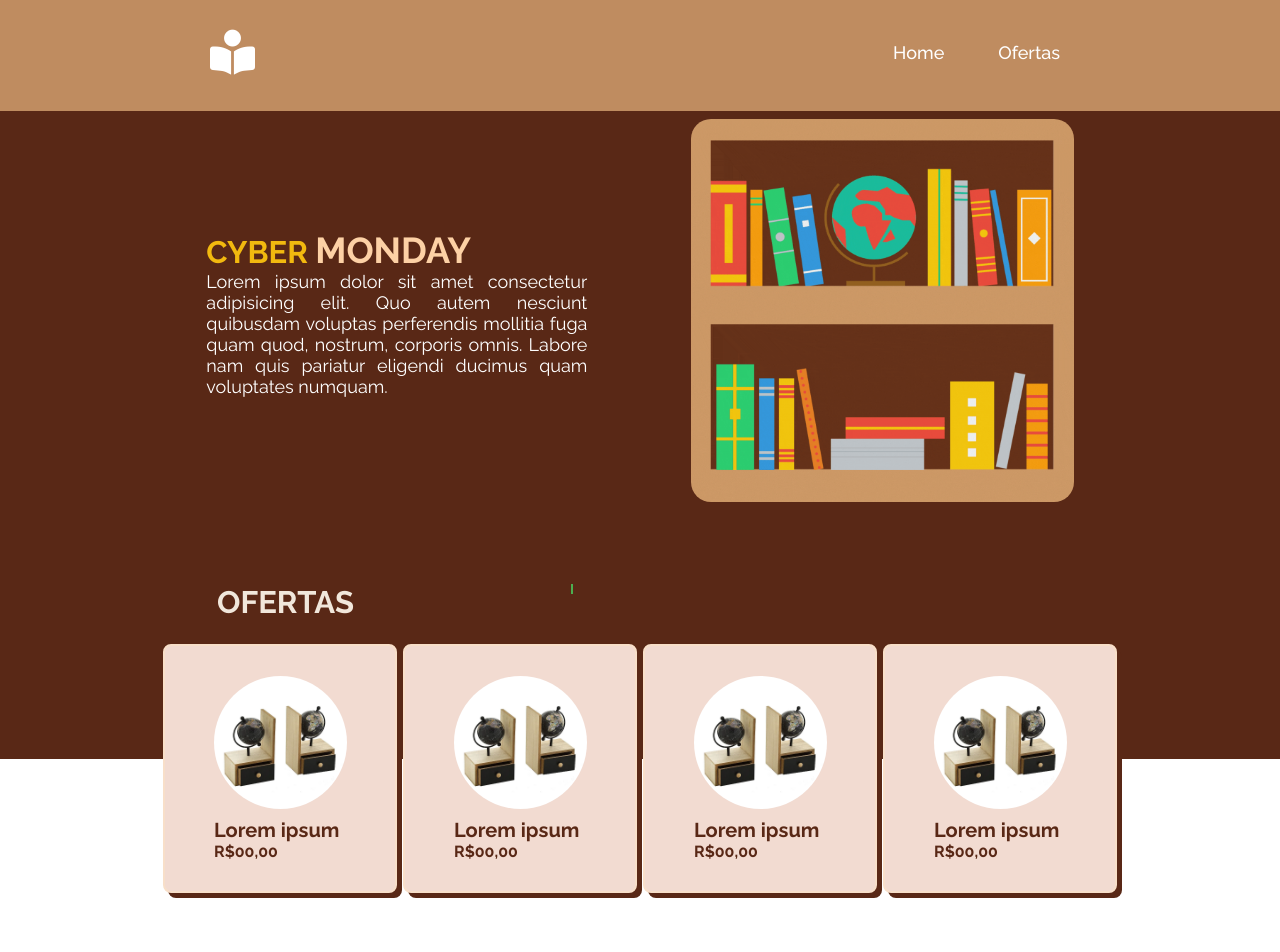
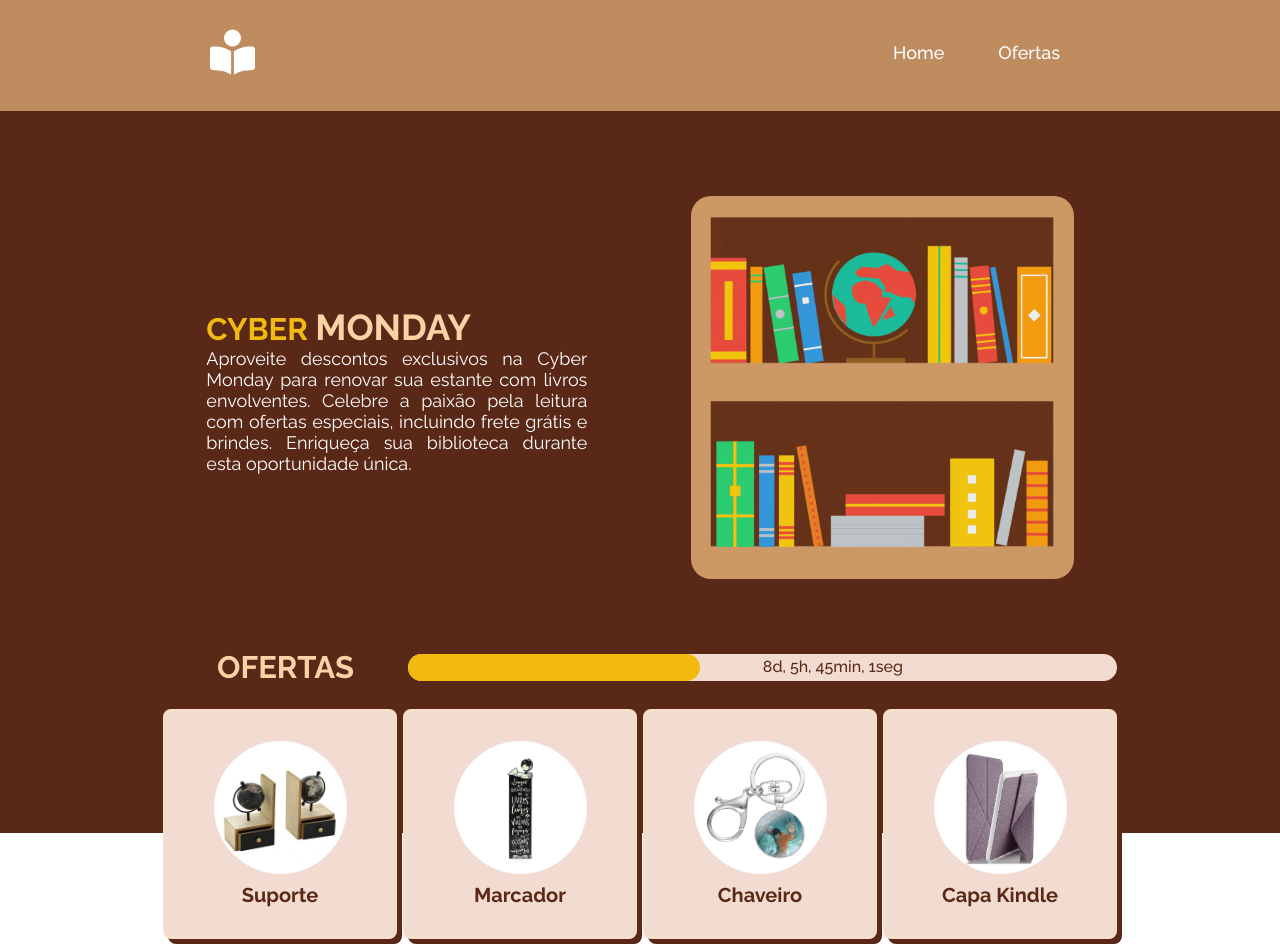
Before and after one commit to MariMari021/BlackFriday, a plain HTML site: page index.html in a window 1280 px wide. Shown: the top 952 px of the page. Drawn offline with Linux system fonts and the light colour scheme.

Commit message:
tudo certinho
barra concluida

```diff
--- a/index.html
+++ b/index.html
@@ -4,20 +4,10 @@
 <head>
     <meta charset="UTF-8">
     <meta name="viewport" content="width=device-width, initial-scale=1.0">
-    <title>Document</title>
+    <title>BookStore</title>
     <link rel="stylesheet" href="style.css">
+    <link rel="shortcut icon" href="img/logo.png" type="image/x-icon">
     <script src="https://kit.fontawesome.com/a2288264db.js" crossorigin="anonymous"></script>
-    <style>
-.progresso {
-    height: 100%;
-    background-color: #4CAF50;
-    width: 0;
-    transition: width 1s ease-in-out;
-    border: 1px solid #4CAF50;
-    max-width: 899px !important; /* Adicione !important para garantir prioridade */
-}
-
-    </style>
 </head>
 
 <body>
@@ -28,8 +18,6 @@
             <nav>
                 <a href="index.html#banner">Home</a>
                 <a href="index.html#ofertas">Ofertas</a>
-                <!-- <a href="#">Destaques</a>
-                <a href="#">Sobre nós</a> -->
             </nav>
         </div>
     </header>
@@ -38,9 +26,10 @@
             <div class="banner">
                 <div class="text">
                     <h3>CYBER <span>MONDAY</span></h3>
-                    <p>Lorem ipsum dolor sit amet consectetur adipisicing elit. Quo autem nesciunt quibusdam voluptas
-                        perferendis mollitia fuga quam quod, nostrum, corporis omnis. Labore nam quis pariatur eligendi
-                        ducimus quam voluptates numquam.</p>
+                    <p>Aproveite descontos exclusivos na Cyber Monday para renovar sua estante com livros envolventes.
+                        Celebre a paixão pela leitura com ofertas especiais, incluindo frete grátis e brindes. Enriqueça
+                        sua biblioteca durante esta oportunidade única.
+                    </p>
                 </div>
                 <div class="gif">
                     <img src="img/Childrens-books-2.gif" alt="">
@@ -50,30 +39,32 @@
         <section id="ofertas">
             <div class="titulo">
                 <h2>OFERTAS</h2>
-                <div class="linha">
-                    <div class="progresso" id="progresso"></div>
+
+                <div id="barraProgresso">
+                    <div id="progresso">
+                        <div id="contador">
+                            0
+                        </div>
+                    </div>
                 </div>
+            </div>
             </div>
             <div class="ofertas">
                 <div class="cubo">
                     <img src="img/cubo1.webp" alt="">
-                    <h2>Lorem ipsum</h2>
-                    <h4>R$00,00</h4>
+                    <h2>Suporte</h2>
                 </div>
                 <div class="cubo">
-                    <img src="img/cubo1.webp" alt="">
-                    <h2>Lorem ipsum</h2>
-                    <h4>R$00,00</h4>
+                    <img src="img/marcador.jpg" alt="">
+                    <h2>Marcador</h2>
                 </div>
                 <div class="cubo">
-                    <img src="img/cubo1.webp" alt="">
-                    <h2>Lorem ipsum</h2>
-                    <h4>R$00,00</h4>
+                    <img src="img/chaveiro.webp" alt="">
+                    <h2>Chaveiro</h2>
                 </div>
                 <div class="cubo">
-                    <img src="img/cubo1.webp" alt="">
-                    <h2>Lorem ipsum</h2>
-                    <h4>R$00,00</h4>
+                    <img src="img/capa.jpg" alt="">
+                    <h2>Capa Kindle</h2>
                 </div>
 
             </div>
@@ -85,41 +76,8 @@
             <p>@Copyright of BookStore</p>
         </div>
     </footer>
-    <script>
-        // Função para formatar o tempo restante
-        function formatarTempoRestante(tempoRestante) {
-            const dias = Math.floor(tempoRestante / (1000 * 60 * 60 * 24));
-            const horas = Math.floor((tempoRestante % (1000 * 60 * 60 * 24)) / (1000 * 60 * 60));
-            const minutos = Math.floor((tempoRestante % (1000 * 60 * 60)) / (1000 * 60));
-            const segundos = Math.floor((tempoRestante % (1000 * 60)) / 1000);
 
-            return `${dias}d ${horas}h ${minutos}m ${segundos}s`;
-        }
-
-        // Função para atualizar a contagem regressiva e a barra de progresso
-        function atualizarContagemRegressiva() {
-            const dataAlvo = new Date("2023-11-27T00:00:00Z").getTime();
-            const agora = new Date().getTime();
-            const diferenca = dataAlvo - agora;
-
-            const progresso = document.getElementById("progresso");
-            const tempoRestante = formatarTempoRestante(diferenca);
-            const percentualCompleto = ((agora - dataAlvo) / diferenca) * 100;
-
-            // Atualizar elementos na página
-            progresso.style.width = percentualCompleto + "%";
-            progresso.innerHTML = tempoRestante;
-
-            // Adicione outros elementos HTML conforme necessário
-        }
-
-        // Atualizar a cada segundo
-        setInterval(atualizarContagemRegressiva, 1000);
-
-        // Chamar a função uma vez ao carregar a página
-        atualizarContagemRegressiva();
-    </script>
-
+    <script src="main.js"></script>
 
 </body>
 
--- a/main.js
+++ b/main.js
@@ -0,0 +1,55 @@
+let posicao;
+const dataAlvo = new Date('2023-11-27T00:00:00').getTime();
+
+function calcularDiferenca() {
+    const dataAtual = new Date().getTime();
+    const diferenca = dataAlvo - dataAtual;
+
+    // calcula a diferença em dias, horas, minutos e segundos
+    const diasRestantes = Math.floor(diferenca / (1000 * 60 * 60 * 24));
+    const horasRestantes = Math.floor((diferenca % (1000 * 60 * 60 * 24)) / (1000 * 60 * 60));
+    const minutosRestantes = Math.floor((diferenca % (1000 * 60 * 60)) / (1000 * 60));
+    const segundosRestantes = Math.floor((diferenca % (1000 * 60)) / 1000);
+
+    // se a diferença for menor ou igual a zero, chegamos à data alvo
+    if (diferenca <= 0) {
+        pausarContador();
+        document.getElementById('contador').textContent = 'A Cyber Monday chegou!';
+        document.getElementById('progresso').style.width = '0';
+    } else {
+        // exibe a contagem regressiva de dias, horas, minutos e segundos
+        document.getElementById('contador').textContent = `${diasRestantes}d, ${horasRestantes}h, ${minutosRestantes}min, ${segundosRestantes}seg`;
+
+        // calcula o progresso relativo
+        const progressoRelativo = (diferenca / (1000 * 60 * 60 * 24 * 14)) * 100; // ajuste para uma semana
+
+        // atualiza a barra de progresso
+        document.getElementById('progresso').style.width = Math.max(100 - progressoRelativo, 0) + '%';
+    }
+}
+
+function atualizarContador() {
+    calcularDiferenca();
+}
+
+function iniciarContador() {
+    posicao = setInterval(atualizarContador, 1000);
+    calcularDiferenca();
+}
+
+function pausarContador() {
+    clearInterval(posicao);
+}
+
+function reiniciarContador() {
+    pausarContador();
+
+    contador = 0;
+    progresso = 0;
+    document.getElementById('contador').textContent = contador;
+    document.getElementById('progresso').style.width = '0';
+    iniciarContador();
+}
+
+// inicia o contador assim que a página é carregada
+window.onload = iniciarContador;
--- a/style.css
+++ b/style.css
@@ -9,6 +9,35 @@
     src: url(Raleway-VariableFont_wght.ttf);
 }
 
+#barraProgresso {
+    width: 850px;
+    height: 27px;
+    position: relative;
+    background-color: #f2dbd1;
+    margin: auto;
+    border-radius: 40px;
+    right: 163px;
+    bottom: 12px;
+}
+
+#progresso {
+    position: absolute;
+    height: 100%;
+    width: 0;
+    background-color: #F2B90F;
+    border-radius: 10px;
+    transition: 1s linear;
+    border-radius: 40px;
+}
+
+#contador{
+    color: #592816;
+    text-align: center;
+    width: 850px;
+    margin-top: 3px;
+    font-family: 'raleway';
+    font-weight: 500;
+}
 
 .header-container {
     display: flex;
@@ -41,7 +70,7 @@ header {
 
 #banner {
     background-color: #592816;
-    height: 759px;
+    height: 833px;
 }
 
 .banner {
@@ -49,7 +78,7 @@ header {
     color: white;
     align-items: center;
     justify-content: space-evenly;
-    padding: 119px 103px;
+    padding: 196px 103px;
 }
 
 .gif img {
@@ -100,17 +129,19 @@ header {
 
 .cubo img {
     width: 133px;
+    height: 133px;
     border-radius: 250px;
 }
 
 .cubo h2 {
     font-size: 20px;
     padding-top: 4%;
+    text-align: center;
 }
 
 #ofertas {
     position: relative;
-    bottom: 175px;
+    bottom: 184px;
 }
 
 .titulo {
@@ -122,31 +153,17 @@ header {
     margin: 0 217px;
     padding: 0px 0px 24px;
     font-size: 31px;
-    color: #f1e7db;
+    color: #fdd1a5;
 }
 
-/* .linha{
-    background-color: #f1e7db;
-    height: 2px;
-    width: 899px;
-    position: relative;
-    top: 24px;
-    right: 161px;
-    border-radius: 20px;
- } */
-
-
- /* Adicione estilos conforme necessário */
- .linha {
-     height: 10px;
-     background-color: #ccc;
-     margin-bottom: 20px;
-     overflow: hidden;
+ #tempo{
+    font-family: 'raleway';
+    font-weight: 700;
  }
 
 
 main {
-    height: 993px;
+    height: 1063px;
 }
 
 .footer {
```
Also changed, not shown: img/capa.jpg (added), img/chaveiro.webp (added), img/logo.png (added), img/marcador.jpg (added).
